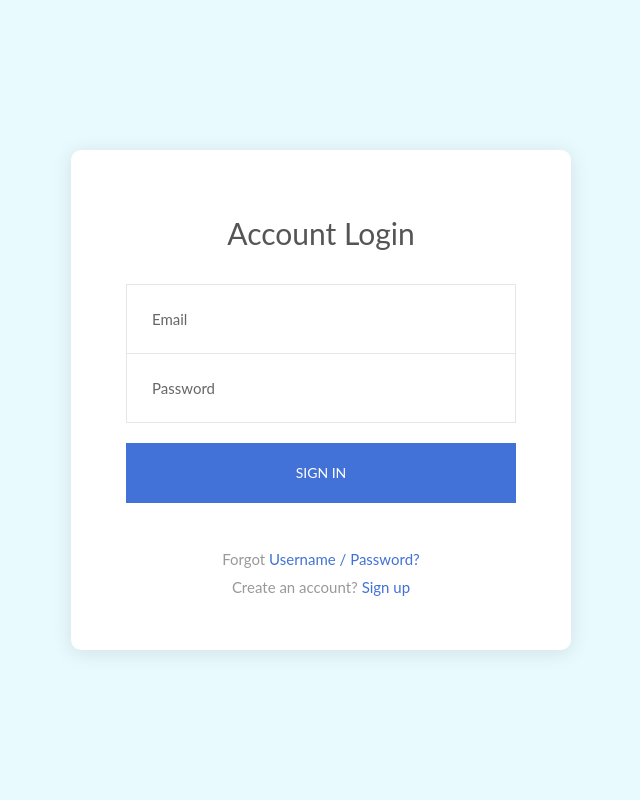
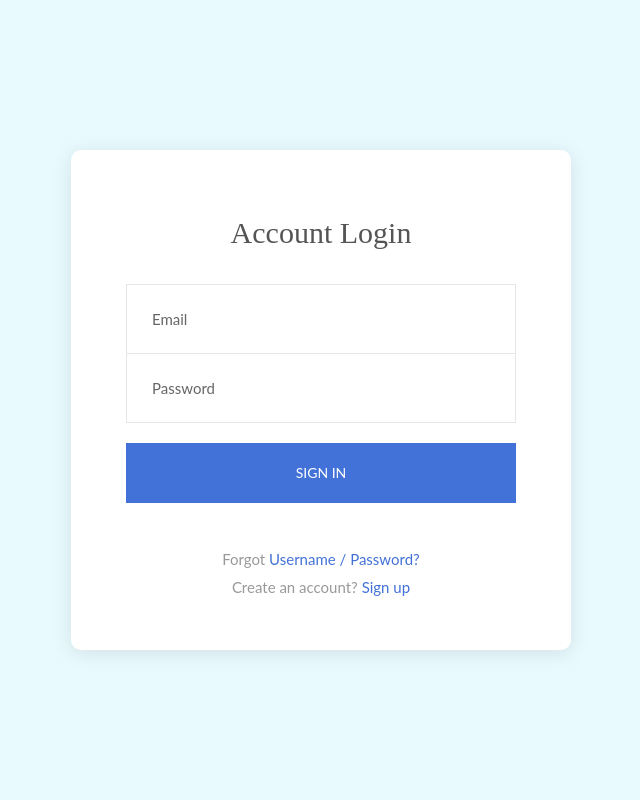
Before and after one commit to eckmo/eckmo.github.io, a PHP site: page /Login/index.html in a window 1280 px wide. Shown: the whole page, without its empty margins (319-959 px from the left). Run offline with PHP 8.4, Linux system fonts and the light colour scheme.

Commit message:
Update main.css

```diff
--- a/Login/css/main.css
+++ b/Login/css/main.css
@@ -49,6 +49,7 @@ a:hover {
 /*---------------------------------------------*/
 h1,h2,h3,h4,h5,h6 {
 	margin: 0px;
+  font-family: 'Playfair Display', serif;
 }
 
 p {
@@ -172,7 +173,7 @@ iframe {
 
 .login100-form-title {
   display: block;
-  font-family: 'Lato', sans-serif;
+  font-family: 'Playfair Display', serif;
   font-size: 30px;
   color: #555555;
   line-height: 1.2;
```
